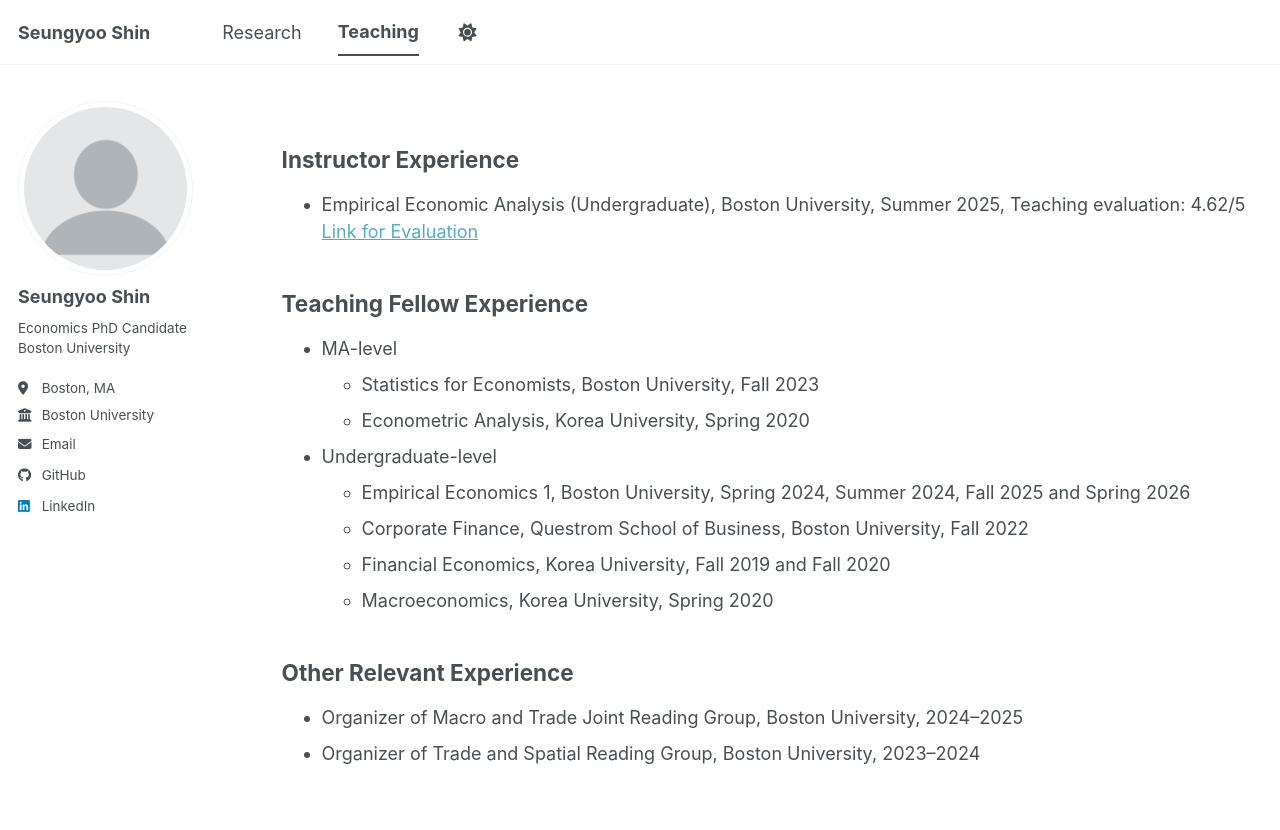
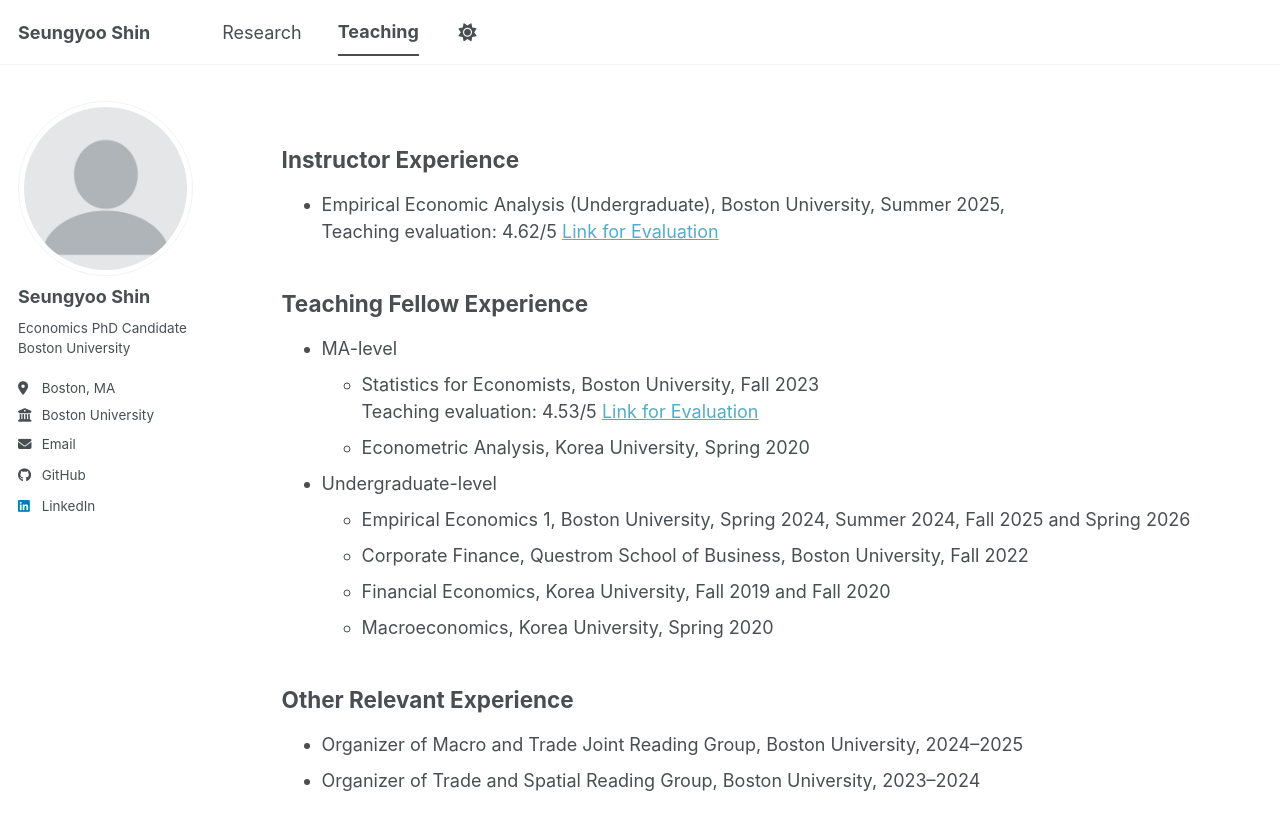
Before and after one commit to SeungyooShin/seungyooshin.github.io, a Jekyll site: the page built from _pages/teaching.md, in a window 1280 px wide. Shown: the top 830 px of the page. Built offline with Jekyll 4.4.1, drawn with Linux system fonts in a browser that asks for light colours; a script bundle is joined from its source files by our own code; library files that are not in the unit come from our copies.

Commit message:
Update teaching.md

```diff
--- a/_pages/teaching.md
+++ b/_pages/teaching.md
@@ -10,6 +10,7 @@ classes: hide-title tight-top
 <ul>
   <li>
     Empirical Economic Analysis (Undergraduate), Boston University, Summer 2025,
+    <br>
     Teaching evaluation: 4.62/5
     <a href="https://seungyooshin.github.io/assets/EC204S 2025 - Seungyoo Shin (Instructor).pdf" target="_blank" rel="noopener">Link for Evaluation</a>
   </li>
@@ -22,6 +23,9 @@ classes: hide-title tight-top
     <ul>
       <li>
         Statistics for Economists, Boston University, Fall 2023
+        <br>
+        Teaching evaluation: 4.53/5
+        <a href="https://seungyooshin.github.io/assets/EC507 F 2023 Seungyoo Shin.pdf" target="_blank" rel="noopener">Link for Evaluation</a>
       </li>
       <li>
         Econometric Analysis, Korea University, Spring 2020
```
